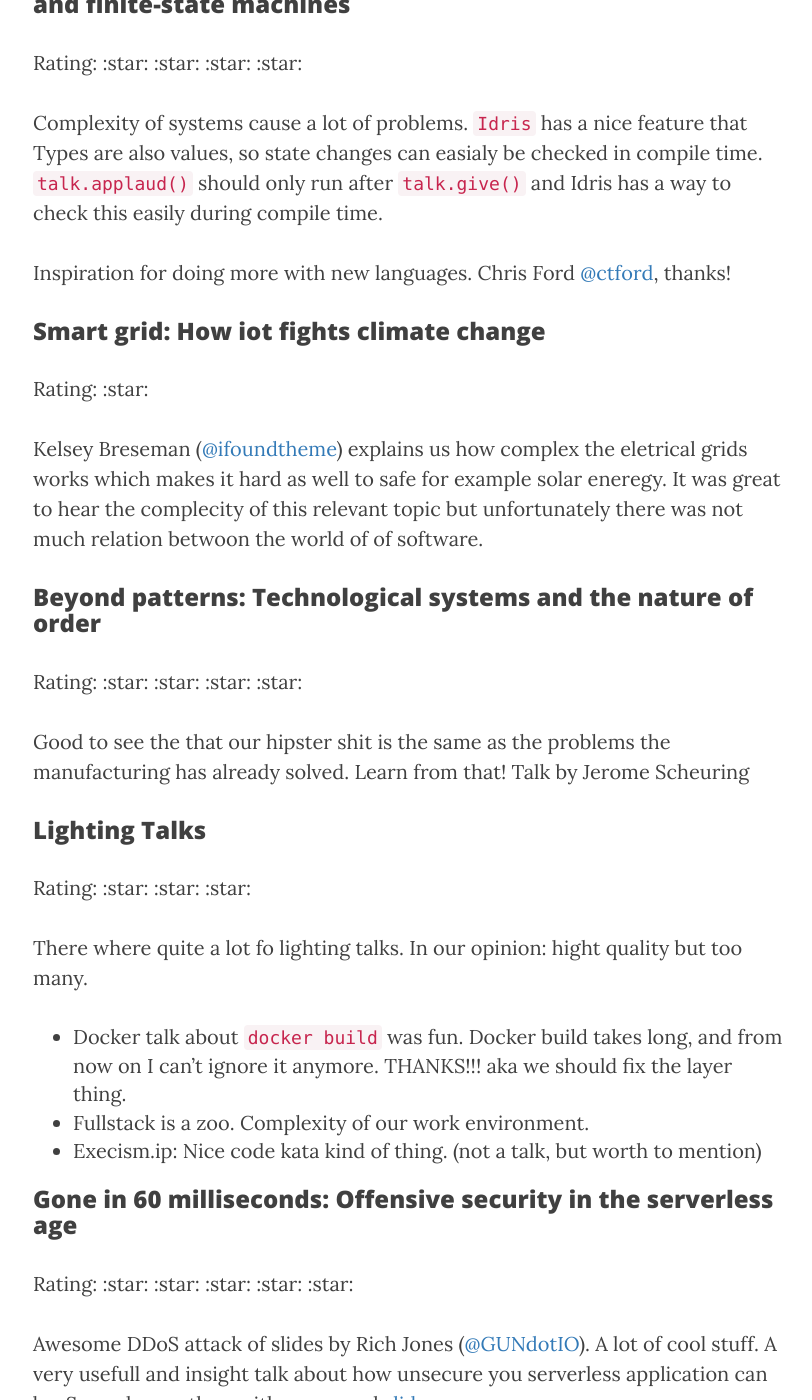
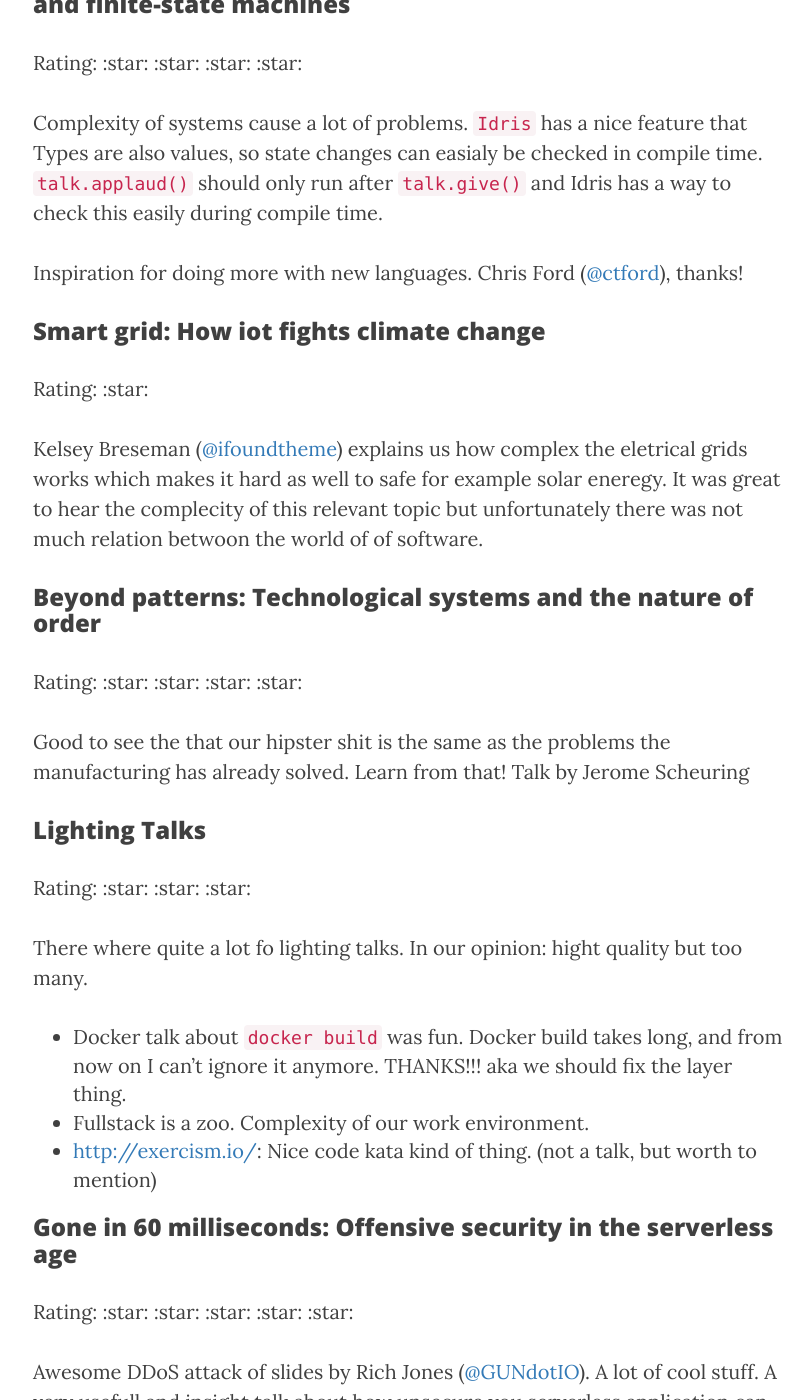
Before and after one commit to 040code/040code, a Jekyll site: the page built from _posts/2017-09-06-fsf-backend.md, in a window 1280 px wide and 1400 px high, scrolled down 3828 px. Shown: the whole window, without its empty margins (232-1044 px from the left). Built offline with Jekyll 4.4.1, drawn with Linux system fonts in a browser that asks for light colours; nearby versions of some CDN libraries; some of the changed text lies outside the part shown.

Commit message:
more small fixes

```diff
--- a/_posts/2017-09-06-fsf-backend.md
+++ b/_posts/2017-09-06-fsf-backend.md
@@ -52,12 +52,12 @@
 
 Comparison with the army knife. Don't be afraid of new technologies.
 One tool for everything is not going to work.
-Example with analytics service, kafka stream, bus. Frank Lyaruu ([@lyaruu](https://twitter.com/lyaruu) did a great job!
+Example with analytics service, kafka stream, bus. Frank Lyaruu ([@lyaruu](https://twitter.com/lyaruu)) did a great job!
 
 ### How booking.com serves deep learning model predictions
 Rating: :star: :star: :star:
 
-Good explaination by Sahil ([!sahildua2305](https://twitter.com/sahildua2305 )) about how to train a model and how to deploy them.
+Good explaination by Sahil ([@sahildua2305](https://twitter.com/sahildua2305 )) about how to train a model and how to deploy them.
 
 ### What to do when complex systems fail
 Rating:
@@ -86,7 +86,7 @@
 
 Complexity of systems cause a lot of problems. `Idris` has a nice feature that Types are also values, so state changes can easialy be checked in compile time. `talk.applaud()` should only run after `talk.give()` and Idris has a way to check this easily during compile time.
 
-Inspiration for doing more with new languages. Chris Ford [@ctford](https://twitter.com/ctford), thanks!
+Inspiration for doing more with new languages. Chris Ford ([@ctford](https://twitter.com/ctford)), thanks!
 
 ### Smart grid: How iot fights climate change
 Rating: :star:
@@ -105,7 +105,7 @@
 
 - Docker talk about `docker build` was fun. Docker build takes long, and from now on I can't ignore it anymore. THANKS!!! aka we should fix the layer thing.
 - Fullstack is a zoo. Complexity of our work environment.
-- Execism.ip: Nice code kata kind of thing. (not a talk, but worth to mention)
+- [http://exercism.io/](http://exercism.io/): Nice code kata kind of thing. (not a talk, but worth to mention)
 
 ### Gone in 60 milliseconds: Offensive security in the serverless age
 Rating: :star: :star: :star: :star: :star:
```
